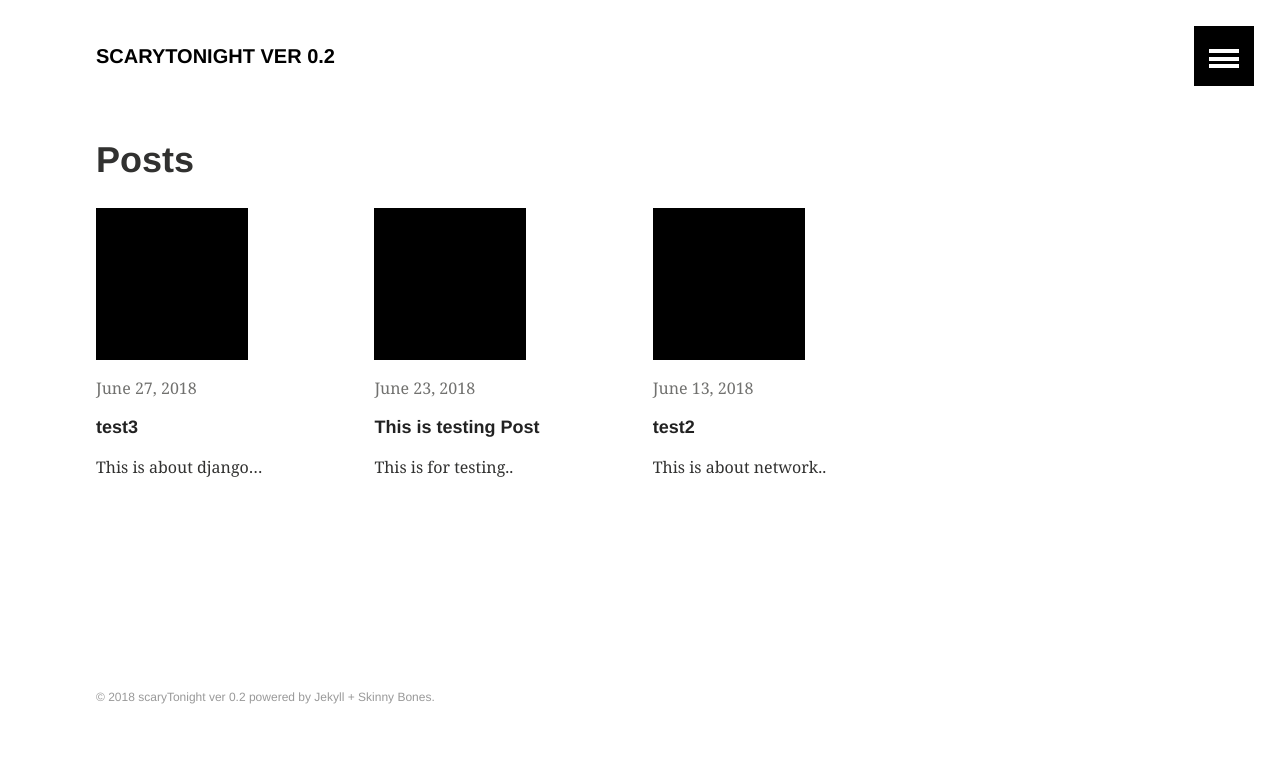
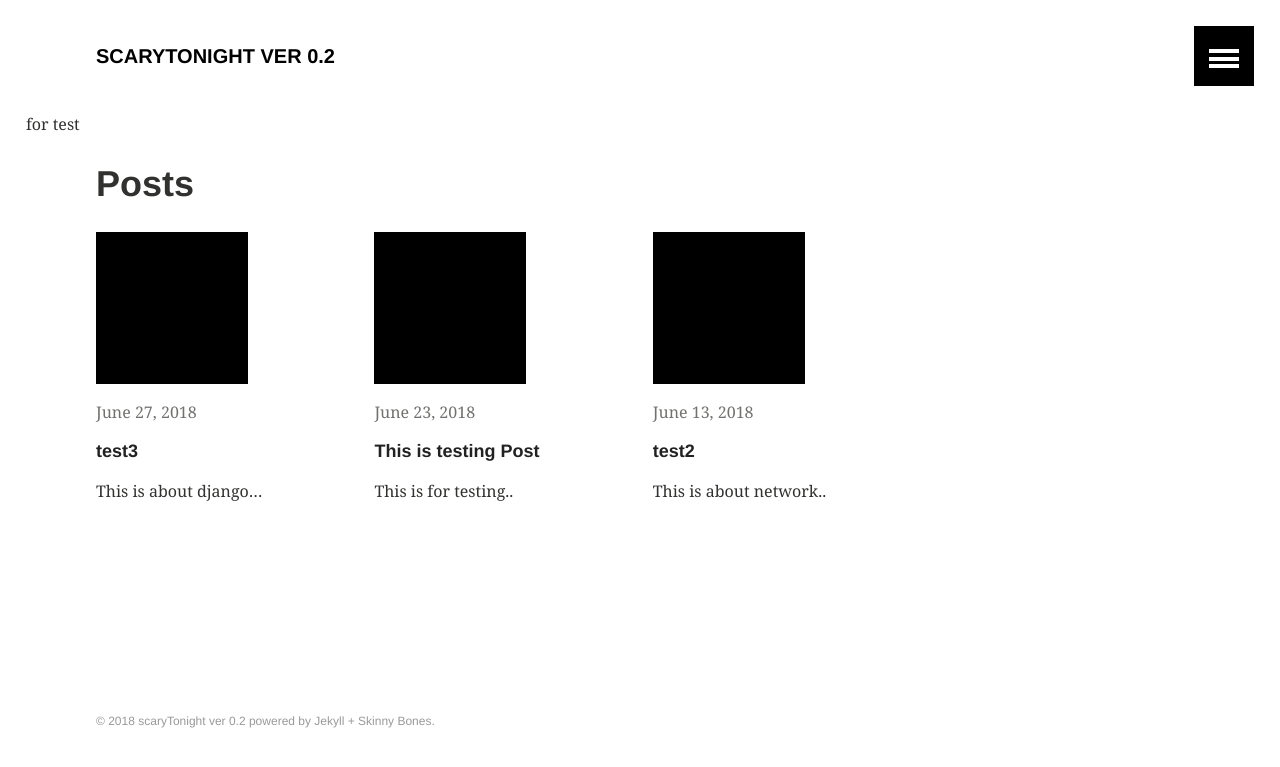
Before and after one commit to KisungKim/s, a Jekyll site: the page built from index.md, in a window 1280 px wide. Shown: the top 767 px of the page. Built offline with Jekyll 4.4.1, drawn with Linux system fonts in a browser that asks for light colours.

Commit message:
test nav

```diff
--- a/_layouts/archive.html
+++ b/_layouts/archive.html
@@ -1,7 +1,11 @@
 ---
 layout: default
 ---
-
+<nav id="js-menu" role="navigation">
+<ul class="menu-item">
+<li>for test</li>
+</ul>
+</nav>
 <div id="main" role="main">
 	<div class="wrap">
 		{% if page.image.feature %}
```
